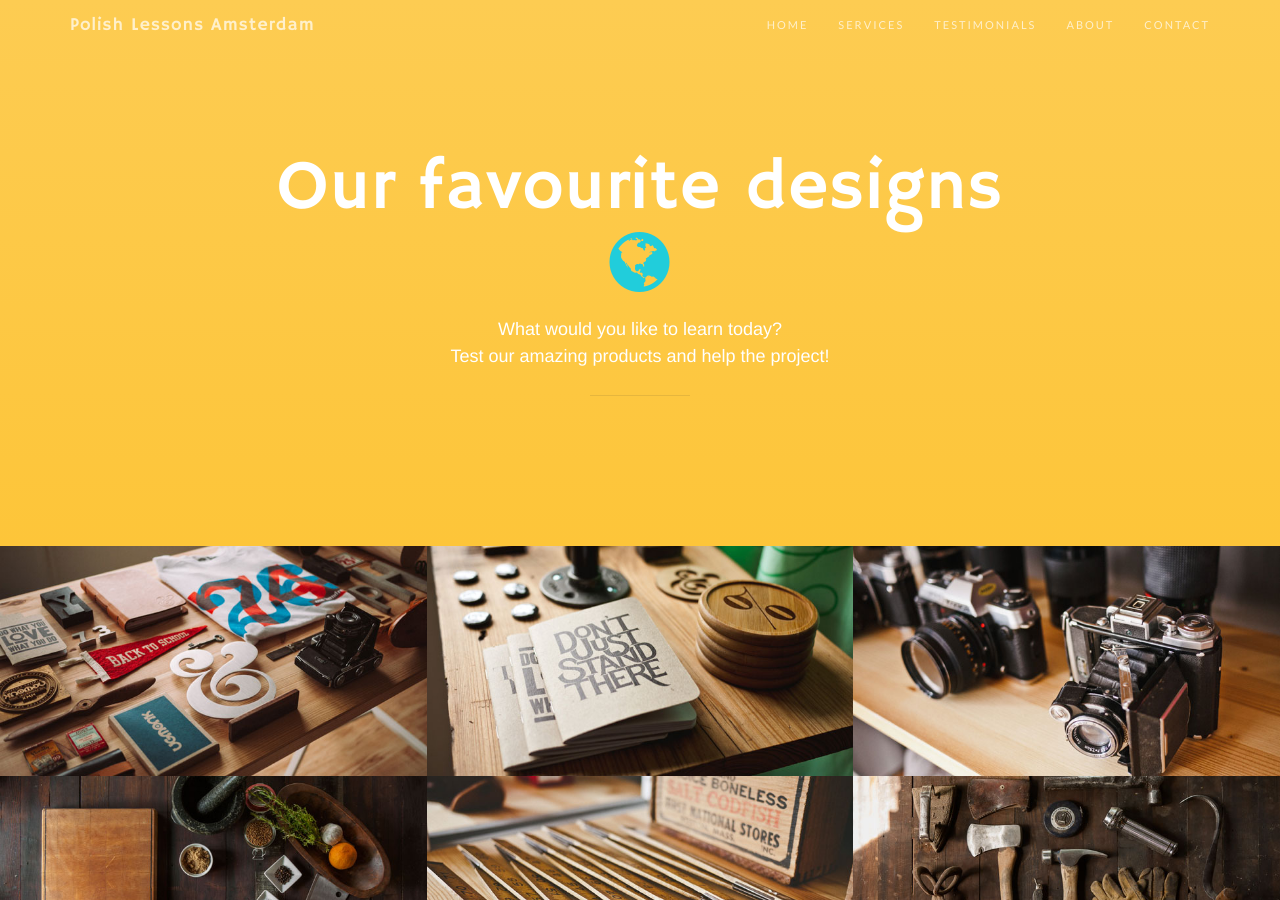
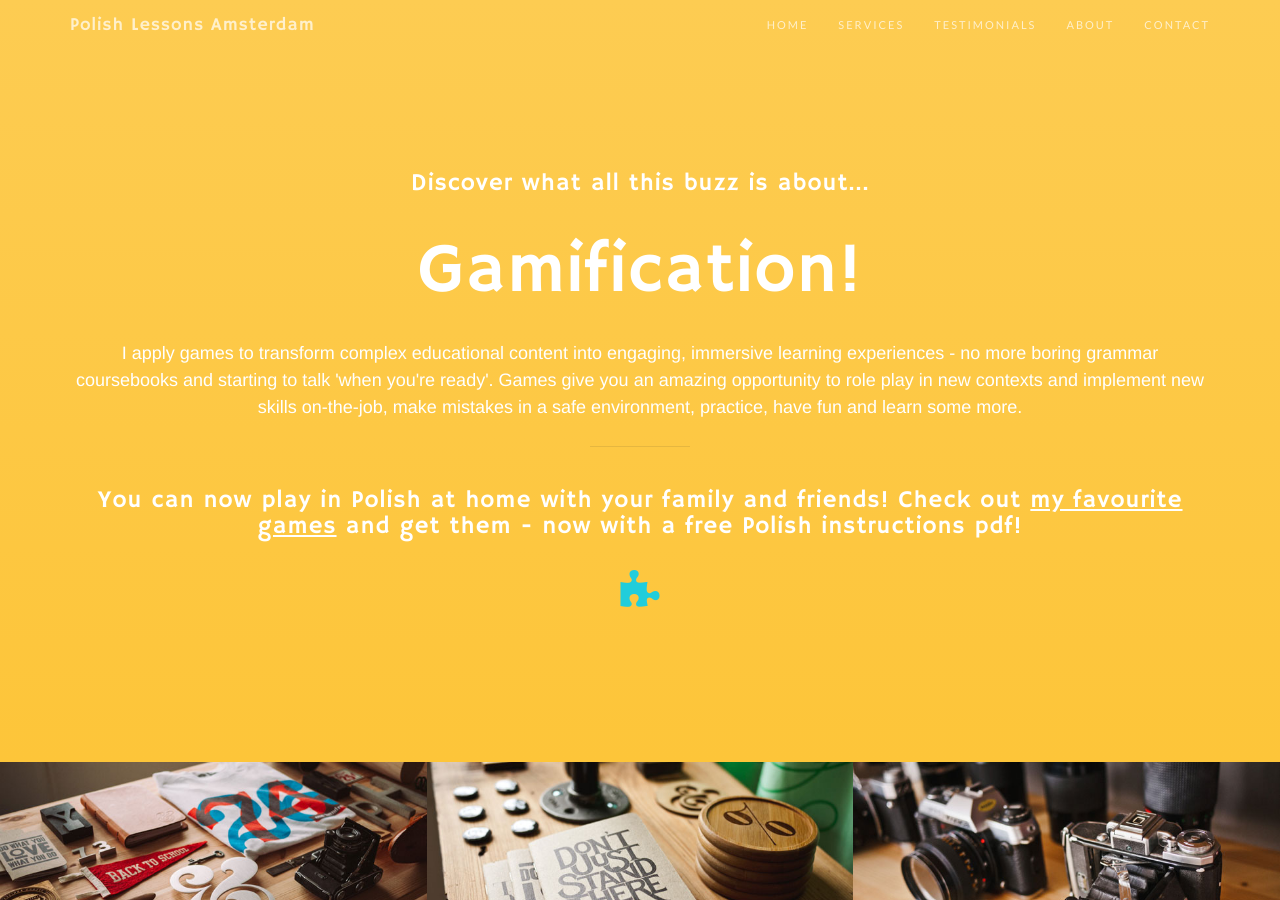
Before and after one commit to MisinhaP/previous_site, a Jekyll site: the page built from test.html, in a window 1280 px wide and 900 px high. Built offline with Jekyll 4.4.1, drawn with Linux system fonts in a browser that asks for light colours; nearby versions of some CDN libraries; some web fonts are replaced; some of the changed text lies outside the part shown.

Commit message:
adding the portfolio section

```diff
--- a/_includes/portfolio.html
+++ b/_includes/portfolio.html
@@ -1,11 +1,19 @@
 <section id="portfolio" class="download bg-primary text-center">
     <div class="container">
         <div class="row">
-            <div class="col-md-8 col-md-offset-2">
-                <h2 class="section-heading">Our favourite designs <i style="color:#21cddb" class="fa fa-globe"></i></h2>
-                <p> What would you like to learn today?
-                    <br>Test our amazing products and help the project!</p>
-                <hr>
+            <div class="col-lg-12 text-center">
+                <h3 class="section-heading">Discover what all this buzz is about...
+                     <br>
+                     <br>
+                        <h2>Gamification!</h2>
+                        <br>
+                        <p>I apply games to transform complex educational content into engaging, immersive learning experiences - no more boring grammar coursebooks and starting to talk 'when you're ready'. Games give you an amazing opportunity to role play in new contexts and implement new skills on-the-job, make mistakes in a safe environment, practice, have fun and learn some more. </p>
+                        <hr>
+                        <br>
+                        <h3>You can now play in Polish at home with your family and friends! Check out <u>my favourite games</u> and get them - now with a free Polish instructions pdf!</h3>
+                        <br>
+                        <i style="color:#21cddb" class="fa fa-3x fa-puzzle-piece"></i></h3>
+
                 {% if site.data-ad-client %}
                 <script async src="//pagead2.googlesyndication.com/pagead/js/adsbygoogle.js"></script>
                 <!-- jekynewage -->
@@ -32,10 +40,10 @@
                     <div class="portfolio-box-caption">
                         <div class="portfolio-box-caption-content">
                             <div class="project-category text-faded">
-                               Pen-and-paper games
+                               Beginner Polish
                             </div>
                             <div class="project-name">
-                               Learning a new language
+                               The Mind
                             </div>
                         </div>
                     </div>
@@ -47,10 +55,10 @@
                     <div class="portfolio-box-caption">
                         <div class="portfolio-box-caption-content">
                             <div class="project-category text-faded">
-                                Board games
+                                Intermediate Polish
                             </div>
                             <div class="project-name">
-                                Secret friend/Secret foe
+                                Virus
                             </div>
                         </div>
                     </div>
@@ -62,10 +70,10 @@
                     <div class="portfolio-box-caption">
                         <div class="portfolio-box-caption-content">
                             <div class="project-category text-faded">
-                                VR 360
+                                Advanced Polish
                             </div>
                             <div class="project-name">
-                                A 360 film
+                                ?
                             </div>
                         </div>
                     </div>
@@ -77,10 +85,10 @@
                     <div class="portfolio-box-caption">
                         <div class="portfolio-box-caption-content">
                             <div class="project-category text-faded">
-                                VR interactive
+                                Beginner Polish
                             </div>
                             <div class="project-name">
-                                Body image
+                                ?
                             </div>
                         </div>
                     </div>
@@ -92,10 +100,10 @@
                     <div class="portfolio-box-caption">
                         <div class="portfolio-box-caption-content">
                             <div class="project-category text-faded">
-                                Category
+                                Intermediate Polish
                             </div>
                             <div class="project-name">
-                                Project Name
+                                Code Names
                             </div>
                         </div>
                     </div>
@@ -107,10 +115,10 @@
                     <div class="portfolio-box-caption">
                         <div class="portfolio-box-caption-content">
                             <div class="project-category text-faded">
-                                Category
+                                Advanced Polish
                             </div>
                             <div class="project-name">
-                                Project Name
+                                ?
                             </div>
                         </div>
                     </div>
--- a/_includes/services.html
+++ b/_includes/services.html
@@ -5,7 +5,6 @@
                 <h2 class="section-heading">My services - now also online!</h2>
                 <p>My skillfully tailored language courses will help you untangle the infamous Polish grammar, improve your pronunciation, spelling and communication skills and teach you how to learn languages effectively. Contact me now to get a free offer customised to your needs!</p>
 
-                <hr class="primary">
                 <br />
             </div>
         </div>
@@ -35,7 +34,7 @@
                     <i class="fa fa-4x fa-heart wow bounceIn text-primary" data-wow-delay=".2s"></i>
                     <h3>Polish for couples</h3>
                     <p class="text-muted">For mixed-language couples. Your guide to learning Polish together at home without frustration - teraz mówimy po polsku! </p>
-                    <p class="text-muted"><i class="fa fa-heart text-warning"></i> customised duration </p>
+                    <p class="text-muted"><i class="fa fa-heart text-warning"></i> customised </p>
                     <p class="text-muted"><i class="fa fa-heart text-warning"></i>  from 40€/h</p>
                 </div>
             </div>
@@ -53,5 +52,4 @@
     <br>
     <br>
     <br>
-    <a class="btn btn-outline btn-xl page-scroll" href="#contact">I'm interested and would like to know more details!</a>
 </section>
--- a/_layouts/polishlessonsamsterdam.html
+++ b/_layouts/polishlessonsamsterdam.html
@@ -8,6 +8,7 @@
   {% include header.html %}
   {% include services.html %}
   {% include testimonials.html %}
+  {% include portfolio.html %}
   {% include about.html %}
   {% include contact.html %}
   {% include scripts.html %}
```
Also changed, not shown: 2 other files.
